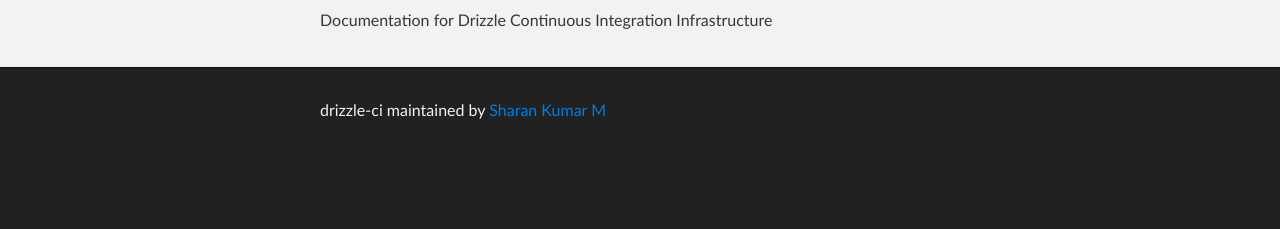
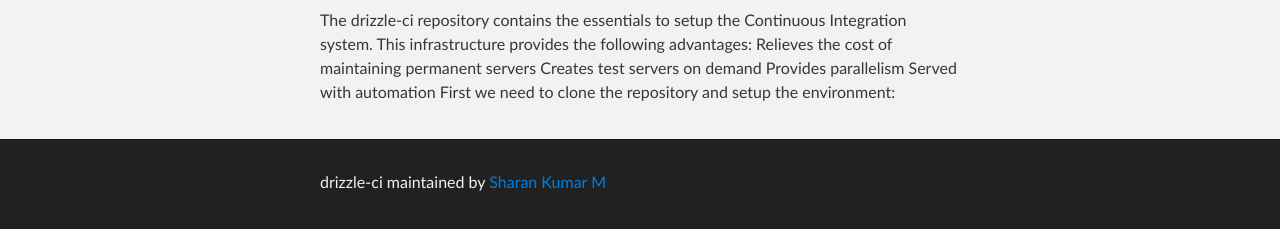
Before and after one commit to sharan-monikantan/drizzle-ci, a plain HTML site: page index.html in a window 1280 px wide. Shown: the part 315-544 px from the top of the page. Drawn offline with Linux system fonts and the light colour scheme.

Commit message:
started documenting

```diff
--- a/index.html
+++ b/index.html
@@ -31,7 +31,13 @@
     <!-- MAIN CONTENT -->
     <div id="main_content_wrap" class="outer">
       <section id="main_content" class="inner">
-        <p>Documentation for Drizzle Continuous Integration Infrastructure</p>
+        <p>The drizzle-ci repository contains the essentials to setup the Continuous Integration system. This infrastructure provides the following advantages:
+
+Relieves the cost of maintaining permanent servers
+Creates test servers on demand
+Provides parallelism
+Served with automation
+First we need to clone the repository and setup the environment:</p>
       </section>
     </div>
 
```
